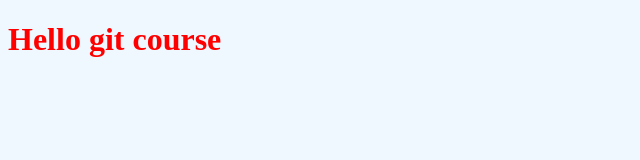
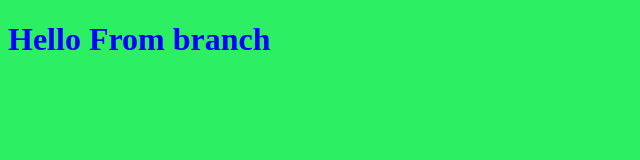
Before and after one commit to HoussemEddineChaouch/test, a plain HTML site: page index.html in a window 1280 px wide. Shown: the whole page, without its empty margins (0-640 px from the left). Drawn offline with Linux system fonts and the light colour scheme.

Commit message:
commit from b-houss

```diff
--- a/index.html
+++ b/index.html
@@ -7,7 +7,7 @@
     <link rel="stylesheet" href="style.css" />
   </head>
   <body>
-    <h1>Hello git course</h1>
+    <h1>Hello From branch</h1>
     <script src="app.js"></script>
   </body>
 </html>
--- a/style.css
+++ b/style.css
@@ -1,6 +1,6 @@
 h1 {
-  color: red;
+  color: blue;
 }
 body {
-  background: aliceblue;
+  background: rgb(45, 239, 100);
 }
```
